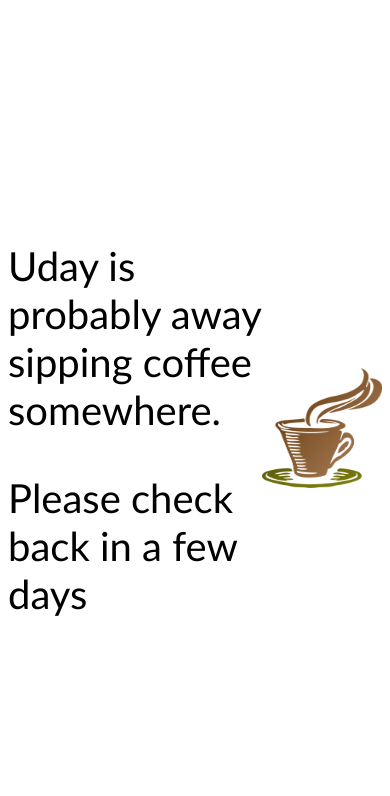
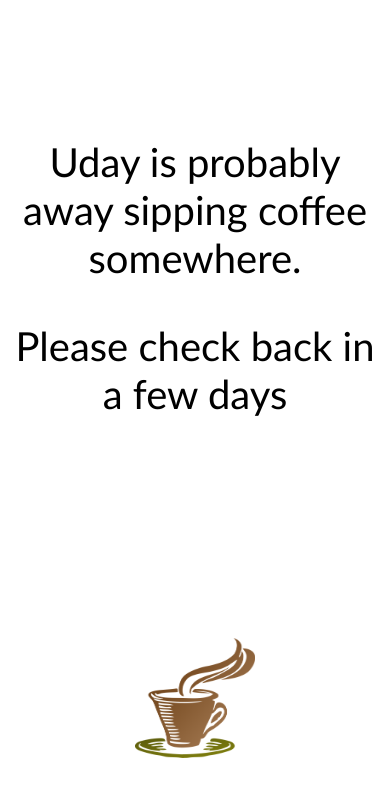
Before and after one commit to hadoop21/kumarsankeneni, an Angular app: page / in a window 390 px wide. Shown: the top 796 px of the page. Built offline with nearby package versions, Linux system fonts and the light colour scheme.

Commit message:
added responsiveness

```diff
--- a/src/app/app.component.scss
+++ b/src/app/app.component.scss
@@ -1,11 +1,13 @@
 .landing-page{
     display: flex;
+    flex-wrap: wrap;
     align-items: center;
     justify-content: center;
     height: 100vh;
 }
 
 .landing-text{
+    text-align: center;
     font-family: 'Gill Sans', 'Gill Sans MT', Calibri, 'Trebuchet MS', sans-serif;
     font-size: 40px;
 }
@@ -16,3 +18,9 @@
     width: 120px;
 
 }
+
+@media (max-width: 600px) {
+    .landing-text{
+        width: 100vw;
+    }
+  }
```
Also changed, not shown: 1 other file (tests, documents, lock files or other folders).
